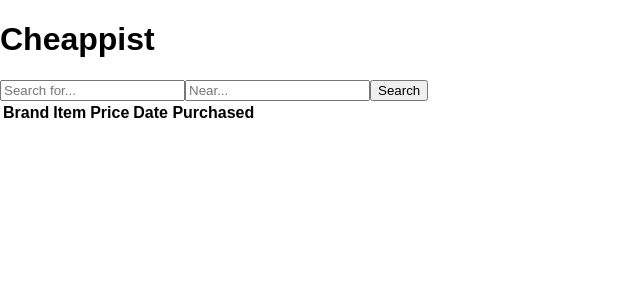
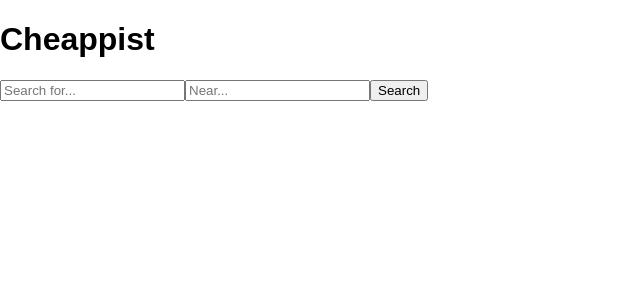
Before and after one commit to Alex-E-Camacho/Cheappist-React, a React (Create React App) app: page / in a window 1280 px wide. Shown: the top 300 px of the page, without its empty margins (0-640 px from the left). Built offline with nearby package versions, Linux system fonts and the light colour scheme.

Commit message:
BrowserRouter successfully renders LandingPage component and passes searchOnSubmit funtion to the SearchBar component in LandingPage

```diff
--- a/src/App.js
+++ b/src/App.js
@@ -1,8 +1,6 @@
 import React, { Component } from 'react';
 import { BrowserRouter, Route } from 'react-router-dom';
-import NavBar from './NavBar';
-import SearchBar from './SearchBar';
-import ResultsContainer from './ResultsContainer';
+import LandingPage from './landing_page';
 
 class App extends Component {
   constructor(props) {
@@ -27,15 +25,7 @@ class App extends Component {
   render() {
     return (
       <BrowserRouter>
-            <Route exact path="/" component={(props) => (
-              <div>
-                <h1>Cheappist</h1>
-                <SearchBar onSearch={this.searchOnSubmit}/>
-                  <div>
-                    <ResultsContainer results={this.state.submissions} />
-                  </div>
-              </div>
-            )} />
+            <Route exact path="/" render={() => <LandingPage onSearch={this.searchOnSubmit} />} />
       </BrowserRouter>
     );
   }
--- /dev/null
+++ b/src/landing_page.js
@@ -0,0 +1,18 @@
+import React from 'react';
+import SearchBar from './SearchBar';
+
+
+const LandingPage = (props) => {
+  return (
+    <div>
+      <div>
+        <h1>Cheappist</h1>
+      </div>
+      <div>
+        <SearchBar onSearch={props.onSearch}/>
+      </div>
+    </div>
+  )
+}
+
+export default LandingPage;
```
